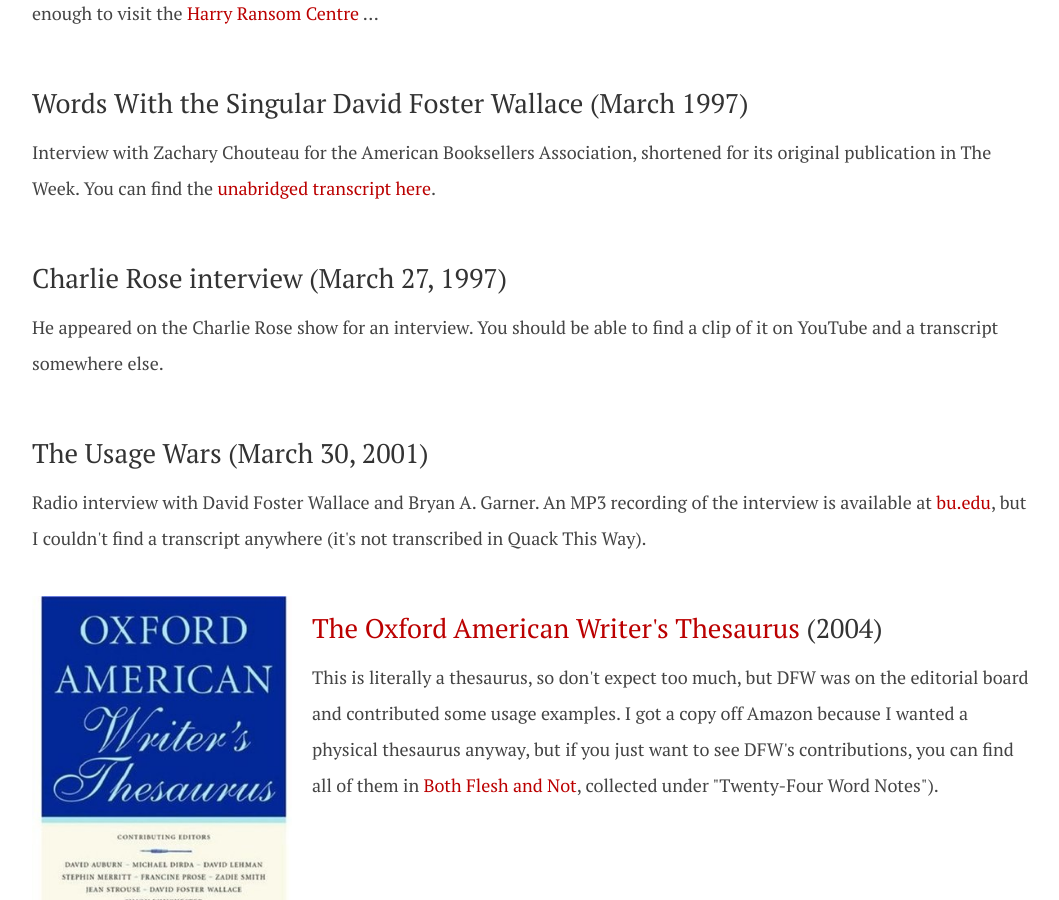
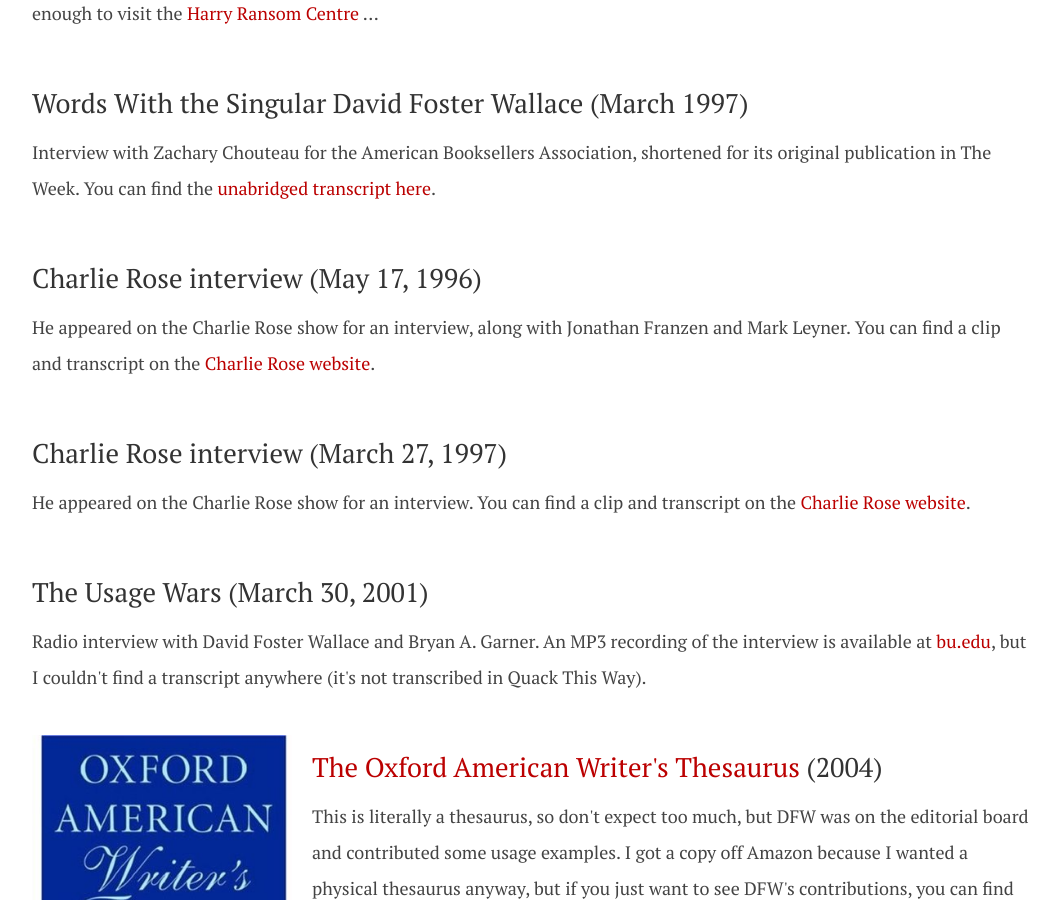
Before and after one commit to dellsystem/dellsystem.github.io, a Jekyll site: the page built from dfw.html, in a window 1280 px wide and 900 px high, scrolled down 15717 px. Shown: the whole window, without its empty margins (108-1167 px from the left). Built offline with Jekyll 4.4.1, drawn with Linux system fonts in a browser that asks for light colours.

Commit message:
Add DFW page links to Charlie Rose interviews

```diff
--- a/dfw.html
+++ b/dfw.html
@@ -914,11 +914,23 @@ title: The complete works of David Foster Wallace
 
 <div class="book">
     <div class="content">
+        <h3>Charlie Rose interview (May 17, 1996)</h3>
+        <p>
+            He appeared on the Charlie Rose show for an interview, along with
+            Jonathan Franzen and Mark Leyner. You can
+            find a clip and transcript on the <a
+            href="https://charlierose.com/videos/15361">Charlie Rose website</a>.
+        </p>
+    </div>
+</div>
+
+<div class="book">
+    <div class="content">
         <h3>Charlie Rose interview (March 27, 1997)</h3>
         <p>
-            He appeared on the Charlie Rose show for an interview. You should
-            be able to find a clip of it on YouTube and a transcript somewhere
-            else.
+            He appeared on the Charlie Rose show for an interview. You can
+            find a clip and transcript on the <a
+            href="https://charlierose.com/videos/23311">Charlie Rose website</a>.
         </p>
     </div>
 </div>
```
